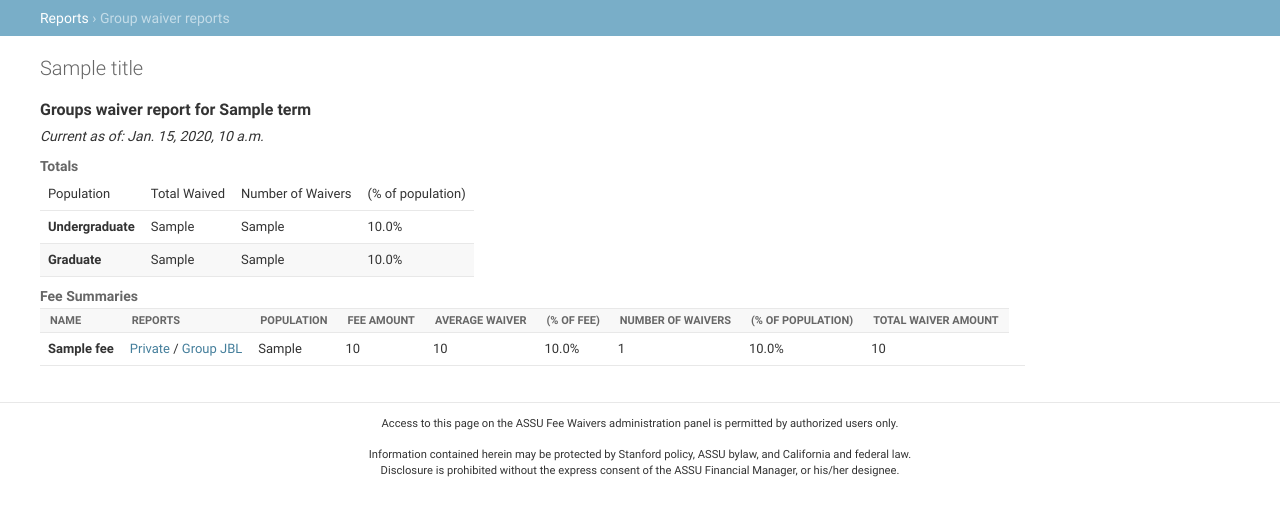
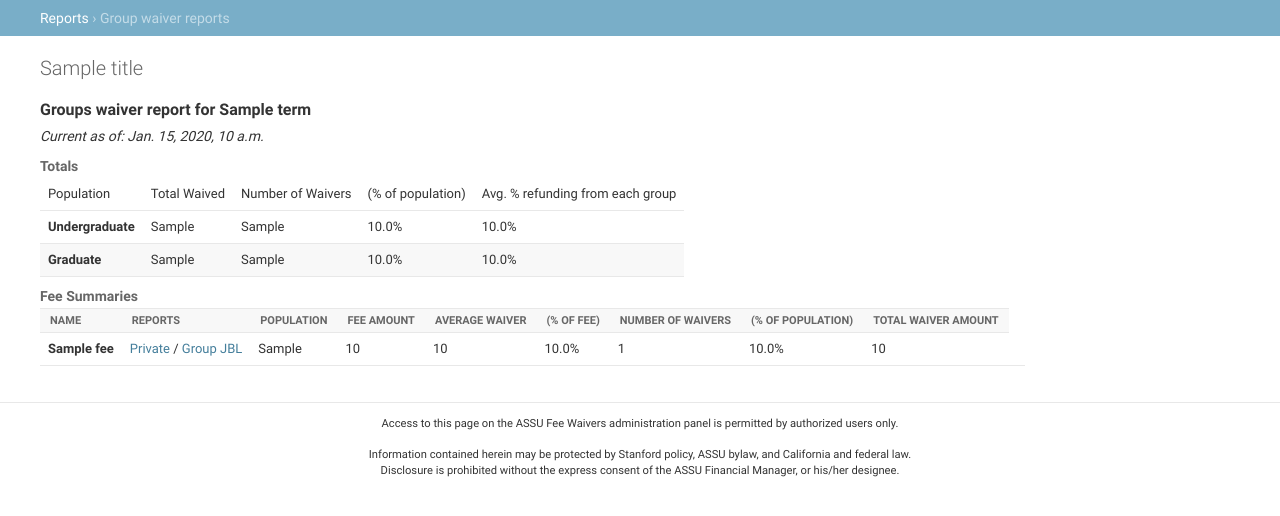
Before and after one commit to trusheim/ASSU-Waivers, a Django app: template templates/waivers/admin/group_termreport.html in a window 1280 px wide. Shown: the part 56-572 px from the top of the page. Run offline with Django 3.2, Linux system fonts and the light colour scheme; the template is opened without the code that fills it: most values are stand-ins (such as "Sample title", 1, 10 or a date in 2020).

Commit message:
Adding avg percent refunding from each group

```diff
--- a/templates/waivers/admin/group_termreport.html
+++ b/templates/waivers/admin/group_termreport.html
@@ -14,10 +14,12 @@ Group waiver reports
     <h3>Totals</h3>
     <table>
     <thead>
-    <tr><td>Population</td><td>Total Waived</td><td>Number of Waivers</td><td>(% of population)</td></tr>
+    <tr><td>Population</td><td>Total Waived</td><td>Number of Waivers</td><td>(% of population)</td><td>Avg. % refunding from each group</td></tr>
     </thead>
-    <tr><td style="font-weight:bold;">Undergraduate</td><td>{{ aggregate.0|currency }}</td><td>{{ num.0 }}</td><td>{{ num.2|floatformat:1 }}%</td></tr>
-    <tr><td style="font-weight:bold;">Graduate</td><td>{{ aggregate.1|currency }}</td><td>{{ num.1 }}</td><td>{{ num.3|floatformat:1 }}%</td></tr>
+    <tr><td style="font-weight:bold;">Undergraduate</td><td>{{ aggregate.0|currency }}</td><td>{{ num.0 }}</td>
+        <td>{{ num.2|floatformat:1 }}%</td><td>{{ category_pct.0|floatformat:1 }}%</td></tr>
+    <tr><td style="font-weight:bold;">Graduate</td><td>{{ aggregate.1|currency }}</td><td>{{ num.1 }}</td>
+        <td>{{ num.3|floatformat:1 }}%</td><td>{{ category_pct.1|floatformat:1 }}%</td></tr>
     </table>
 
     <h3>Fee Summaries</h3>
```
Also changed, not shown: assu_waivers/admin_views.py (+10 -1 lines).
